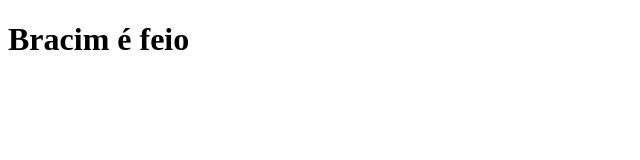
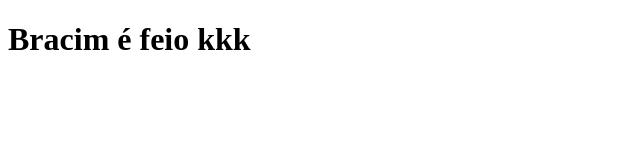
Before and after one commit to Kelventz/clone-tabnews, a Next.js app: page / in a window 1280 px wide. Shown: the top 160 px of the page, without its empty margins (0-640 px from the left). Built offline with nearby package versions, Linux system fonts and the light colour scheme.

Commit message:
modifica a frase

```diff
--- a/pages/index.js
+++ b/pages/index.js
@@ -1,5 +1,5 @@
 function Home(){
-    return <h1>Bracim é feio</h1>
+    return <h1>Bracim é feio kkk</h1>
 }
 
 export default Home;
```
